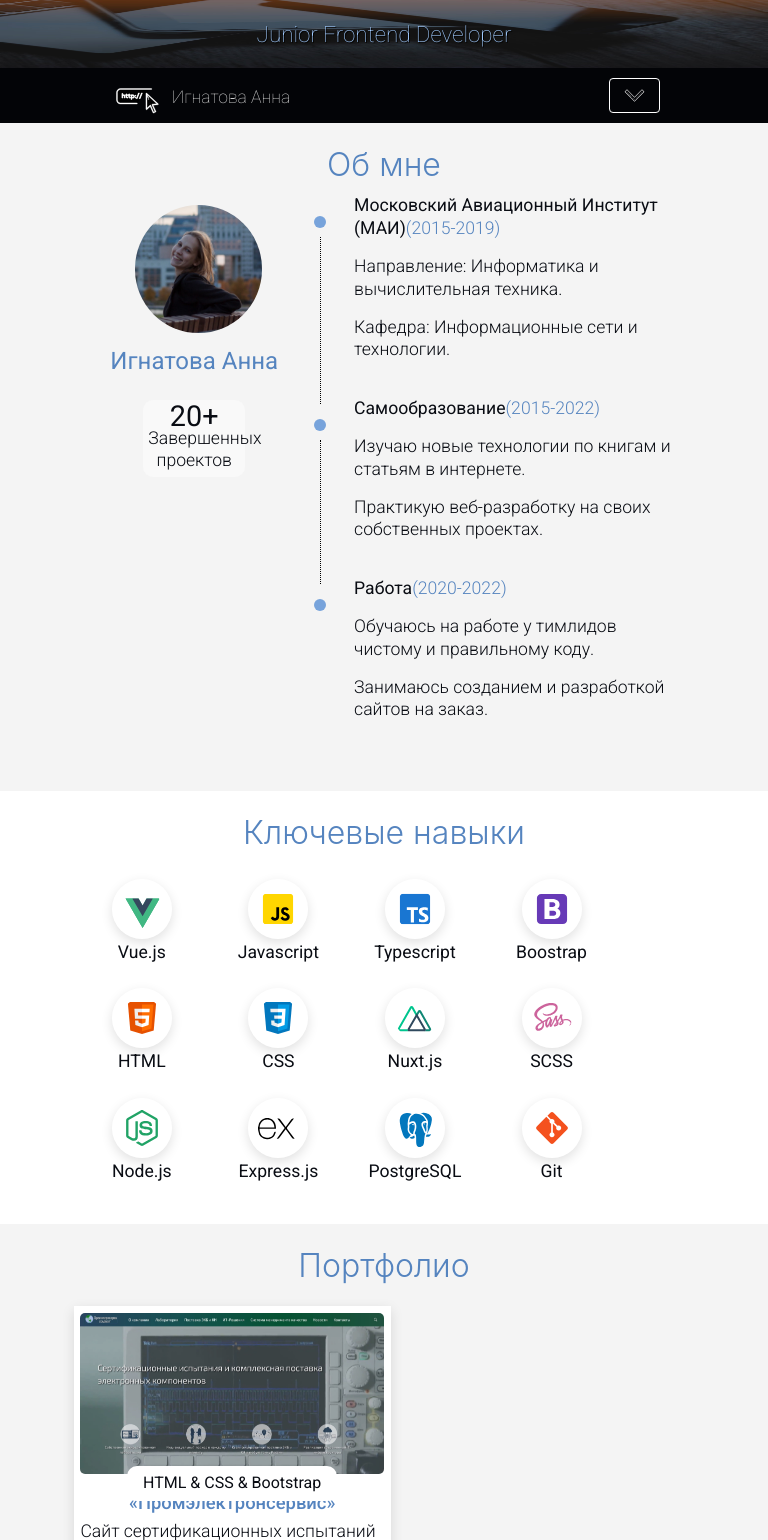
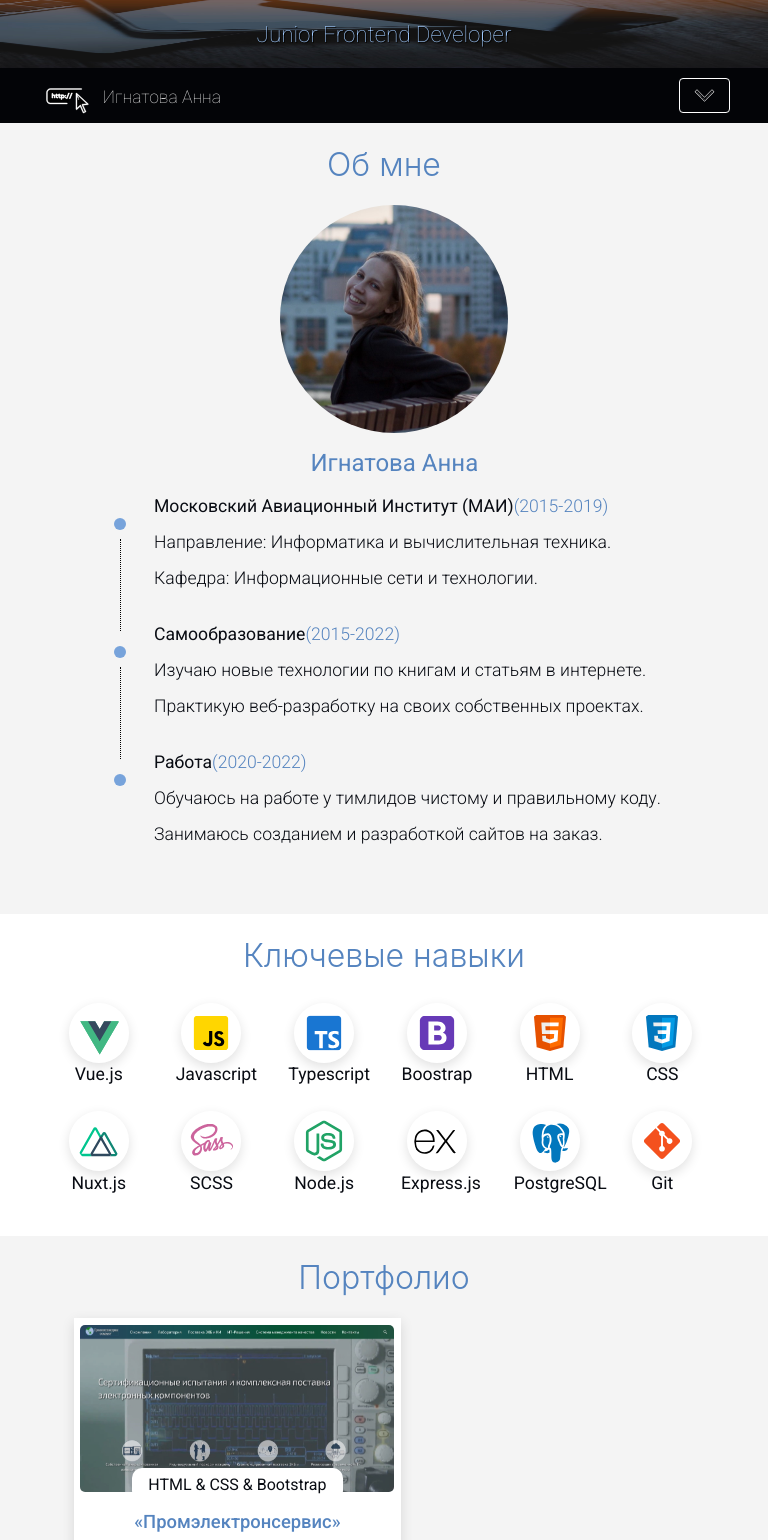
Before and after one commit to AnigalHub/Portfolio, a Nuxt app: page / in a window 768 px wide. Shown: the top 1540 px of the page. Built offline with nearby package versions, Linux system fonts and the light colour scheme.

Commit message:
изменены стили в @media screen and (min-width: 768px)and (max-width: 992px)

```diff
--- a/pages/index.vue
+++ b/pages/index.vue
@@ -439,7 +439,11 @@ h2,span,.name{
 #Myfooter{
   .svgFooter{
     margin: 0 0 0 auto;
-    width: 30%;
+    width: 15%;
+  }
+  .text{
+    float: left;
+    padding-top: .25%;
   }
   /*блоки с контактной информацией*/
   .flex-container > div {
@@ -563,20 +567,36 @@ h2,span,.name{
   }
 }
 @media screen and (min-width: 768px)and (max-width: 992px) {
-  /*Компонент - "Главный"*/
-  #Home{
-    /*картинка*/
-    img{
-      width: 130px;
-      height: 130px;
+  .navbar {
+    padding: 0 5%;
+  }
+  /*текст для компонента "Мои работы", текст, пункты меню, фраза в логотипе по всей странице*/
+  .text_technology,.text,.nav-link,.navbar-brand{line-height: 1.25rem;}
+  #About{
+    .row{
+      flex-direction: column;
+      .col-4{
+        max-width: 100%;
+        img {
+          width: 40%;
+          margin: 0 30% 0;
+        }
+        .name{
+          padding: 2% 0 4%;
+        }
+        .projects {
+          display: none;
+        }
+      }
     }
   }
-  /*текст для компонента "Мои работы", текст, пункты меню, фраза в логотипе по всей странице*/
-  .text_technology,.text,.nav-link,.navbar-brand{line-height: 1.4rem;}
   /*Компонент - "Ключевые навыки"*/
   #Skills{
+    .flex-container  {
+      margin: 0 .5%;
+    }
     /*блоки под svg и название*/
-    .flex-container  > div {width: 18%;}
+    .flex-container  > div {width: 12.5%;}
     /*svg навыков (языков, фреймворков, ..)*/
     svg{
       width: 60px;
@@ -587,8 +607,28 @@ h2,span,.name{
   #Works{
     /*блоки с работами*/
     .flex-container > div {
-      width: 46%;
+      width: 47.5%;
       margin: 0 1.2% 2.3%;
+      .text_technology {
+        top: 150px;
+      }
+    }
+  }
+  #Contact .flex-container {
+    margin: 0;
+    & > div{
+      width: 46.5%;
+      padding: 1%;
+      svg {
+        width: 40px;
+        height: 40px;
+      }
+    }
+  }
+  #Myfooter {
+    padding: 1.5% 5%;
+    .svgFooter{
+      width: 25%;
     }
   }
 }
@@ -619,5 +659,11 @@ h2,span,.name{
       height: 40px;
     }
   }
+  #Myfooter {
+    padding: 1.5% 7%;
+    .svgFooter{
+      width: 20%;
+    }
+  }
 }
 </style>
```
